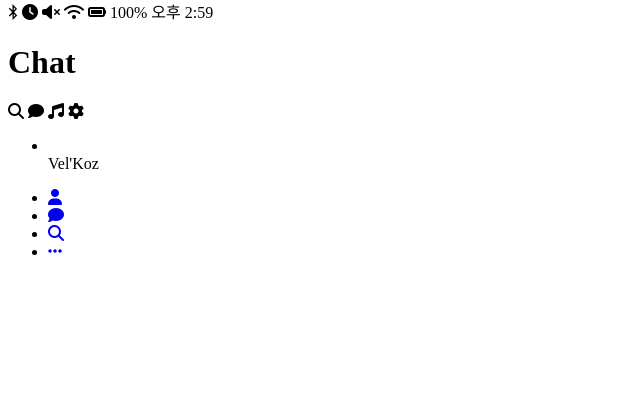
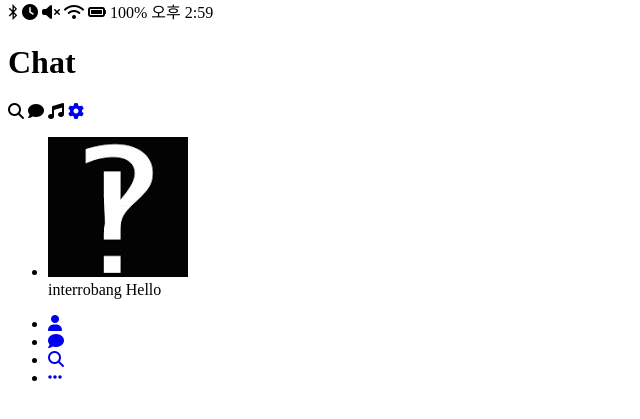
Before and after one commit to WowProjectFX/My-Kakao, a plain HTML site: page chat.html in a window 1280 px wide. Shown: the part 27-446 px from the top of the page, without its empty margins (0-640 px from the left). Drawn offline with Linux system fonts and the light colour scheme.

Commit message:
modified avatar

```diff
--- a/chat.html
+++ b/chat.html
@@ -32,17 +32,21 @@
           <span class="header__icon"><i class="fas fa-search"></i></span>
           <span class="header__icon"><i class="fas fa-comment"></i></span>
           <span class="header__icon"><i class="fas fa-music"></i></span>
-          <span class="header__icon"><i class="fas fa-cog"></i></span>
+          <span class="header__icon">
+            <a href="settings.html" class="hader__icon-link">
+              <i class="fas fa-cog"></i>
+            </a>
+          </span>
         </div>
       </hader>
       <main class="chats">
         <ul class="chats__list">
           <li class="chats__chat">
             <div class="chat__column">
-              <img src="" class="chat__avtar" />
+              <img src="images/avatar.jpg" class="chat__avtar" />
               <div class="chat__content">
-                <span class="chat__username">Vel'Koz</span>
-                <span class="chat__preview"></span>
+                <span class="chat__username">interrobang</span>
+                <span class="chat__preview">Hello</span>
               </div>
             </div>
             <div class="chat__column">
@@ -54,17 +58,17 @@
       <nav class="nav">
         <ul class="nav__list">
           <li class="nav__list-item">
-            <a href="friend.html" class="nav__list-link">
+            <a href="friends.html" class="nav__list-link">
               <i class="fas fa-user"></i>
             </a>
           </li>
           <li class="nav__list-item">
-            <a href="chat.html" class="nav__list-link">
+            <a href="index.html" class="nav__list-link">
               <i class="fas fa-comment"></i>
             </a>
           </li>
           <li class="nav__list-item">
-            <a href="search.html" class="nav__list-link">
+            <a href="find.html" class="nav__list-link">
               <i class="fas fa-search"></i>
             </a>
           </li>
```
Also changed, not shown: find.html (+11 -7 lines), friends.html (+11 -7 lines), index.html (+11 -7 lines), more.html (+11 -7 lines), settings.html (+10 -6 lines), images/avatar.jpg (added).
